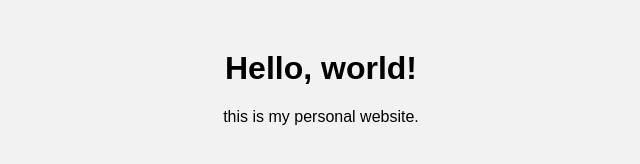
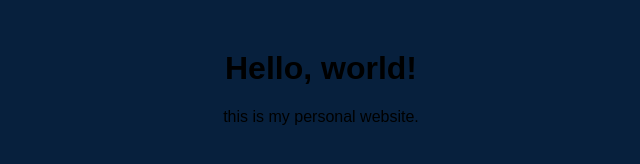
Before and after one commit to sx19801/sx19801.github.io, a plain HTML site: page index.html in a window 1280 px wide. Shown: the whole page, without its empty margins (319-959 px from the left). Drawn offline with Linux system fonts and the light colour scheme.

Commit message:
background colour attempt 2

```diff
--- a/style.css
+++ b/style.css
@@ -1,7 +1,7 @@
 body {
     cursor: crosshair;
     font-family: sans-serif;
-    background-color: #f2f2f2;
+    background-color: #07203d;
     text-align: center;
     margin-top: 50px;
   }
```
